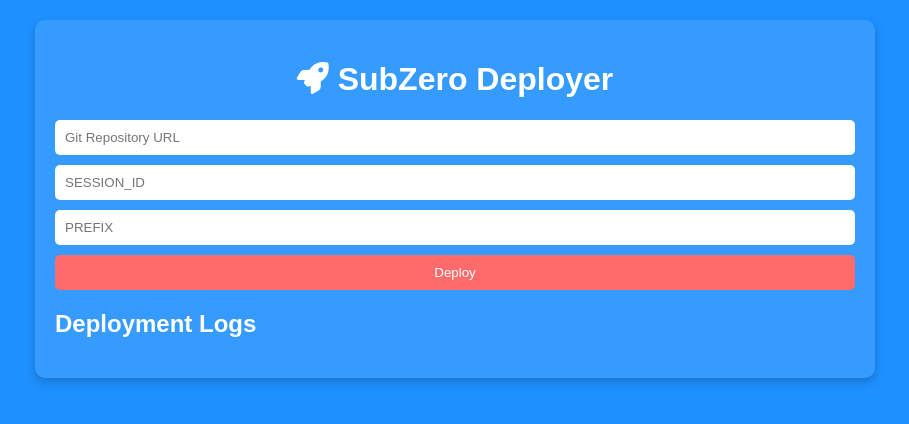
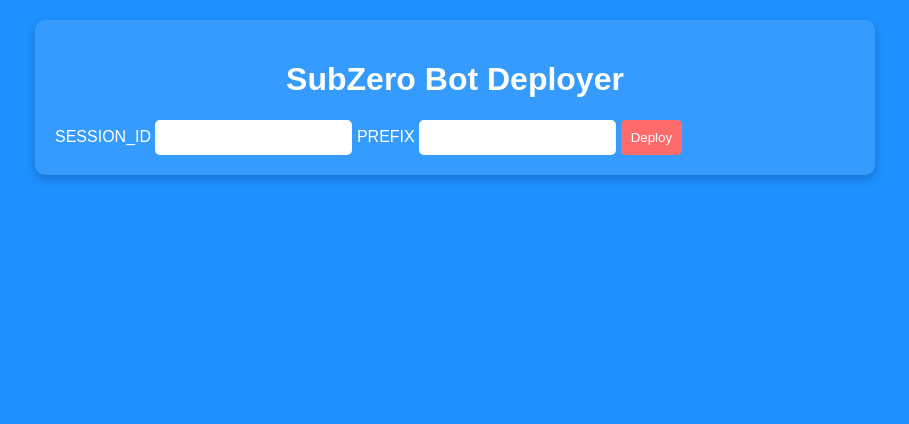
Before and after one commit to mrfrankzw/dep, a website: page public/index.html in a window 1280 px wide. Shown: the whole page, without its empty margins (185-1094 px from the left). Drawn offline with Linux system fonts and the light colour scheme; files that its build step writes are made by us from their sources; no server answers.

Commit message:
Update index.html

```diff
--- a/public/index.html
+++ b/public/index.html
@@ -1,26 +1,26 @@
 <!DOCTYPE html>
 <html lang="en">
 <head>
-    <meta charset="UTF-8">
-    <meta name="viewport" content="width=device-width, initial-scale=1.0">
-    <title>SubZero Deployer</title>
-    <link rel="stylesheet" href="https://cdnjs.cloudflare.com/ajax/libs/font-awesome/6.0.0/css/all.min.css">
-    <link rel="stylesheet" href="style.css">
+  <meta charset="UTF-8">
+  <meta name="viewport" content="width=device-width, initial-scale=1.0">
+  <title>SubZero Bot Deployer</title>
+  <link rel="stylesheet" href="https://cdnjs.cloudflare.com/ajax/libs/font-awesome/6.0.0/css/all.min.css">
+  <link rel="stylesheet" href="css/style.css">
 </head>
 <body>
-    <div class="container">
-        <h1><i class="fa fa-rocket"></i> SubZero Deployer</h1>
-        <div class="form-container">
-            <input type="text" id="repoUrl" placeholder="Git Repository URL" />
-            <input type="text" id="sessionId" placeholder="SESSION_ID" />
-            <input type="text" id="prefix" placeholder="PREFIX" />
-            <button id="deployBtn">Deploy</button>
-        </div>
-        <div class="logs-container">
-            <h2>Deployment Logs</h2>
-            <ul id="logs"></ul>
-        </div>
-    </div>
-    <script src="script.js"></script>
+  <div class="container">
+    <h1>SubZero Bot Deployer</h1>
+    <form id="deployForm">
+      <label for="sessionId">SESSION_ID</label>
+      <input type="text" id="sessionId" name="sessionId" required>
+
+      <label for="prefix">PREFIX</label>
+      <input type="text" id="prefix" name="prefix" required>
+
+      <button type="submit">Deploy</button>
+    </form>
+    <div id="logs"></div>
+  </div>
+  <script src="js/script.js"></script>
 </body>
 </html>
```
